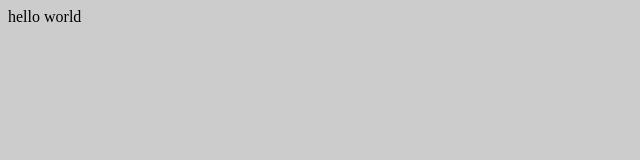
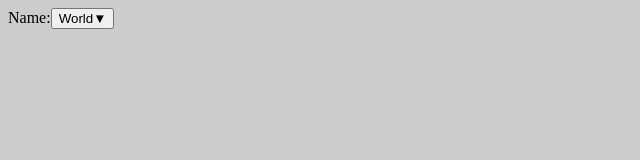
Before and after one commit to ryankav/optimisation, a React (Create React App) app in the folder optimisation/: page / in a window 1280 px wide. Shown: the top 160 px of the page, without its empty margins (0-640 px from the left). Built offline with nearby package versions, Linux system fonts and the light colour scheme.

Commit message:
Added further JSX to DropdownMenu

```diff
--- a/optimisation/src/components/App/App.jsx
+++ b/optimisation/src/components/App/App.jsx
@@ -1,12 +1,13 @@
 import React, {useState} from 'react';
+import DropdownMenu from '../Dropdown/DropdownMenu';
 
 const App = () =>
     {
 
-
+        const items = {test: 'hello',};
         return(
             <>
-               hello world
+                <DropdownMenu items={items} value={'World'} name={'Name'} />
             </>
         );
 
--- /dev/null
+++ b/optimisation/src/components/Dropdown/DropdownMenu.jsx
@@ -0,0 +1,33 @@
+import React, { useState } from 'react';
+import PropTypes from 'prop-types';
+
+function DropdownMenu(props)
+{
+    const {items, value, name} = props;
+    const [open, setOpen] = useState(false);
+
+    return(
+    <div className='dropdown-container'>
+        <label className='dropdown-label'>
+            {name+':'}
+        </label>
+        <button className='dropdown-button' aria-haspopup="true">
+            {value}
+            <span
+                aria-hidden='true'
+            >
+                {"\u25BC"}
+            </span>
+
+        </button>
+    </div>
+    );
+}
+
+
+DropdownMenu.propTypes = {items : PropTypes.objectOf(PropTypes.string).isRequired,
+                      value: PropTypes.string.isRequired,
+                      name: PropTypes.string.isRequired,
+                    }
+
+export default DropdownMenu;
```
Also changed, not shown: optimisation/src/components/Dropdown/Dropdown.jsx (deleted, +0 -14 lines), optimisation/src/components/Dropdown/Dropddown.css (deleted), optimisation/src/components/Dropdown/DropdownMenu.css (added), 2 other files (tests, documents, lock files or other folders).
